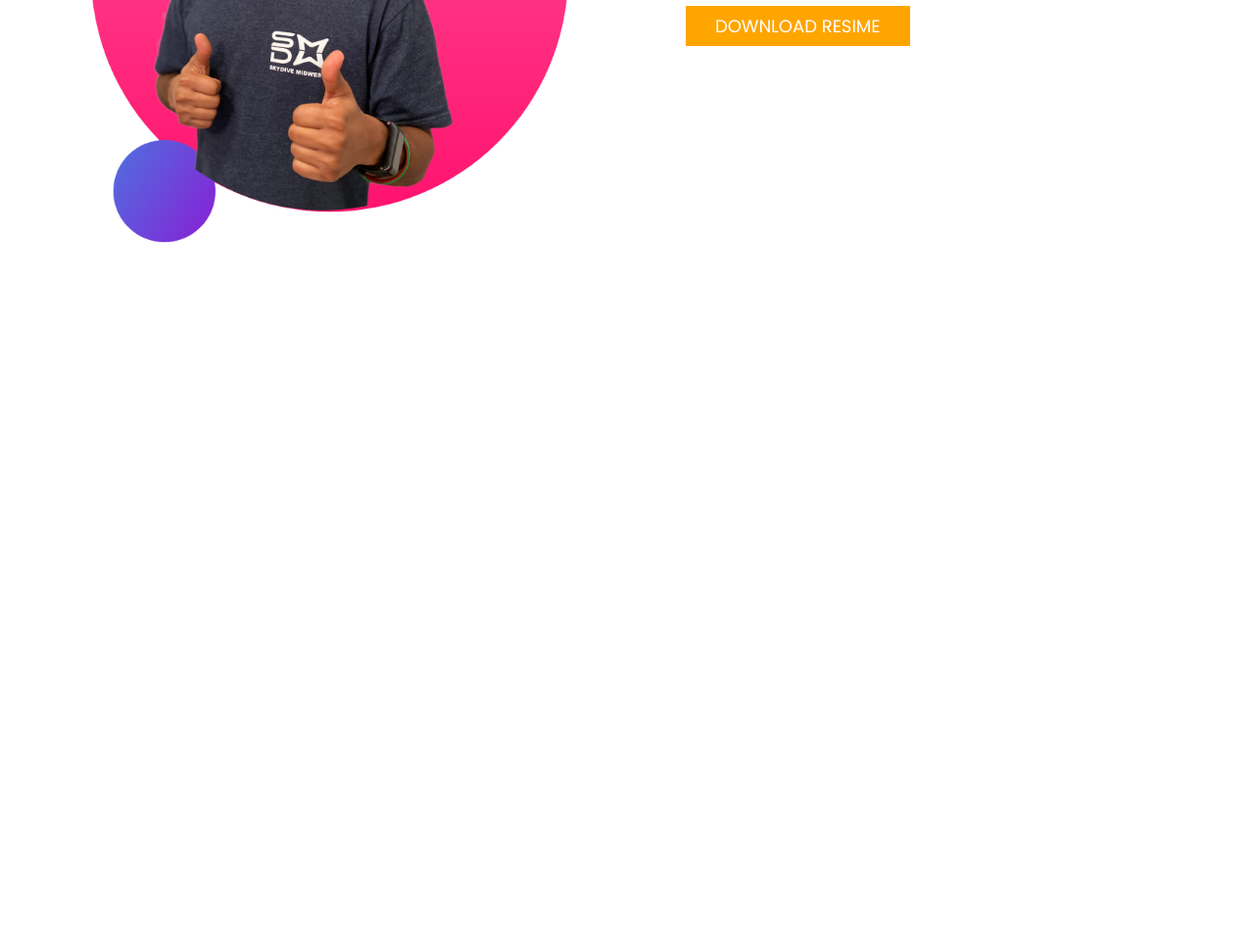
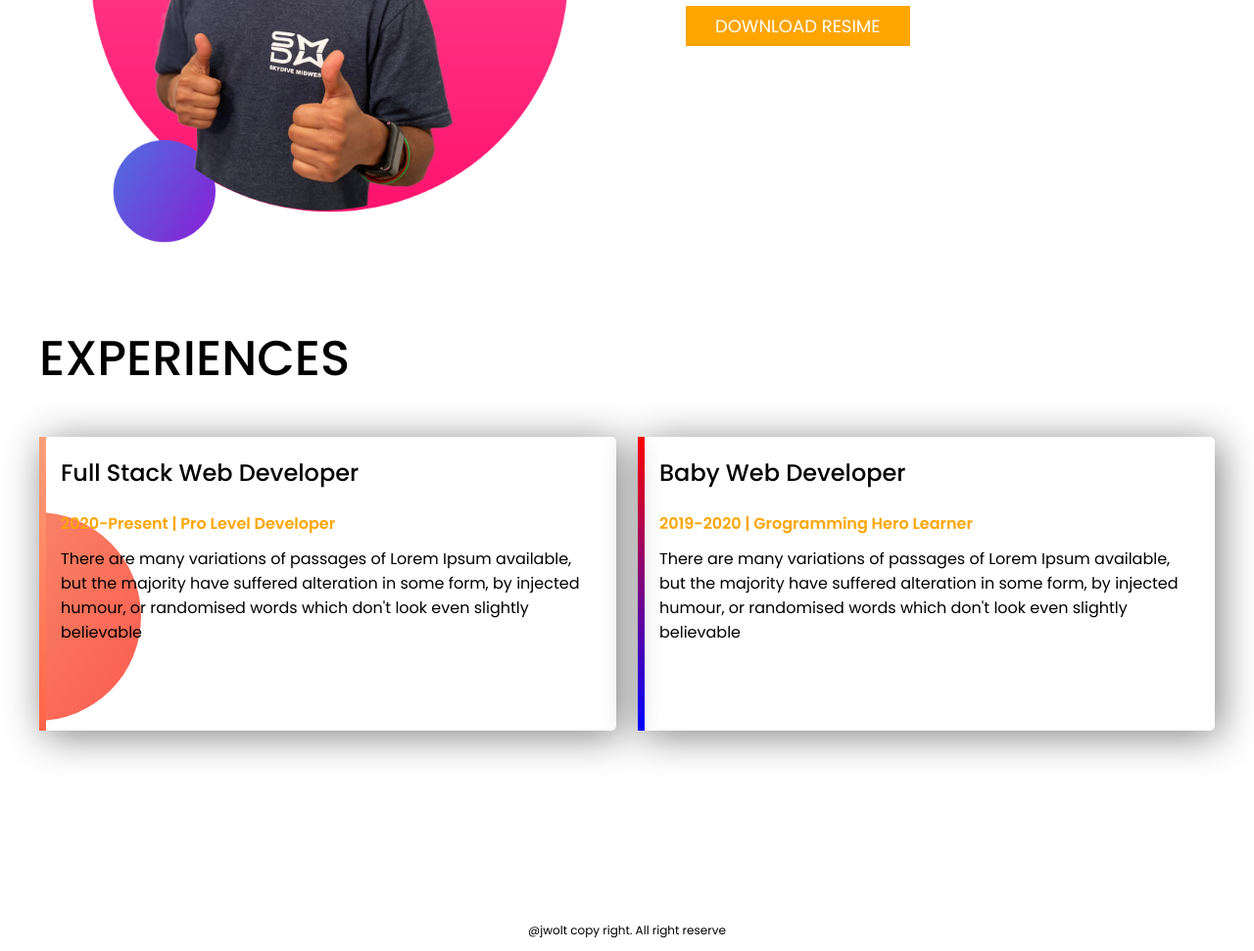
Before and after one commit to junaidbinjaman/First-Project, a plain HTML site: page index.html in a window 1280 px wide. Shown: the part 879-1850 px from the top of the page at 98% size. Before the commit the page ends 1134 px from the top, so only its background shows below. Drawn offline with Linux system fonts and the light colour scheme.

Commit message:
first version of the first website has been completed

```diff
--- a/index.html
+++ b/index.html
@@ -40,6 +40,22 @@
             <a class="hero-btn" target="_blank" href="https://www.google.com/">download resime</a>
         </div>
     </section>
+    <section class="experience">
+        <h2 class="hero-h1">experiences</h2>
+        <div class="eleft simgle-experience" id="border-1">
+            <h1 class="e-h1">full stack web developer</h1>
+            <h4 class="e-h4s">2020-present | pro level developer</h4>
+            <p class="epara">There are many variations of passages of Lorem Ipsum available, but the majority have suffered alteration in some form, by injected humour, or randomised words which don't look even slightly believable</p>
+        </div>
+        <div class="eright simgle-experience" id="border-2">
+            <h1 class="e-h1">baby web developer</h1>
+            <h4 class="e-h4s">2019-2020 | grogramming hero learner</h4>
+            <p class="epara">There are many variations of passages of Lorem Ipsum available, but the majority have suffered alteration in some form, by injected humour, or randomised words which don't look even slightly believable</p>
+        </div>
+    </section>
+    <footer>
+        <p>@jwolt copy right. All right reserve</p>
+    </footer>
 </body>
 
 </html>
--- a/style.css
+++ b/style.css
@@ -111,3 +111,63 @@ body {
     font-weight: 600;
     margin-bottom: -20px;
 }
+
+
+/*Experience area style*/
+
+.experience {
+    height: 600px;
+    margin-top: 100px;
+    background-image: url(img/developer-portfolio/exp-bg.png);
+    background-repeat: no-repeat;
+    background-position: left;
+}
+
+.eleft {
+    width: 46%;
+    float: left;
+}
+
+.eright {
+    width: 46%;
+    float: right;
+}
+
+.simgle-experience {
+    box-shadow: 5px 5px 40px gray;
+    padding: 0px 15px;
+    border-radius: 5px;
+    height: 300px;
+}
+
+.e-h1 {
+    text-transform: capitalize;
+    font-weight: 500;
+}
+
+.e-h4s {
+    color: orange;
+    text-transform: capitalize;
+    font-weight: 600;
+    margin-bottom: -5px;
+}
+
+#border-1 {
+    border-left: 7px solid;
+    border-image: linear-gradient(180deg, lightsalmon, tomato);
+    border-image-slice: 1;
+}
+
+#border-2 {
+    border-left: 7px solid;
+    border-image: linear-gradient(180deg, red, blue);
+    border-image-slice: 1;
+}
+
+
+/*footer style*/
+
+footer p {
+    text-align: center;
+    font-size: 12px;
+}
```
